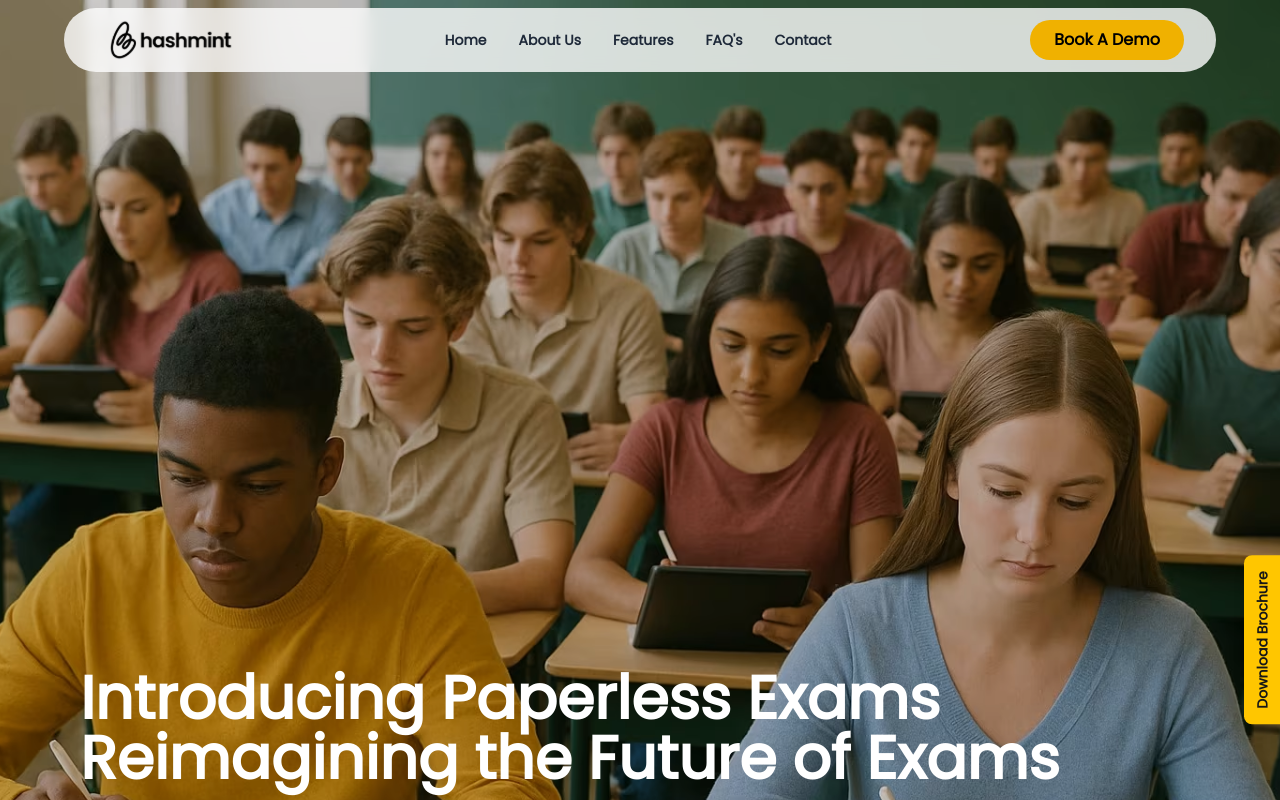
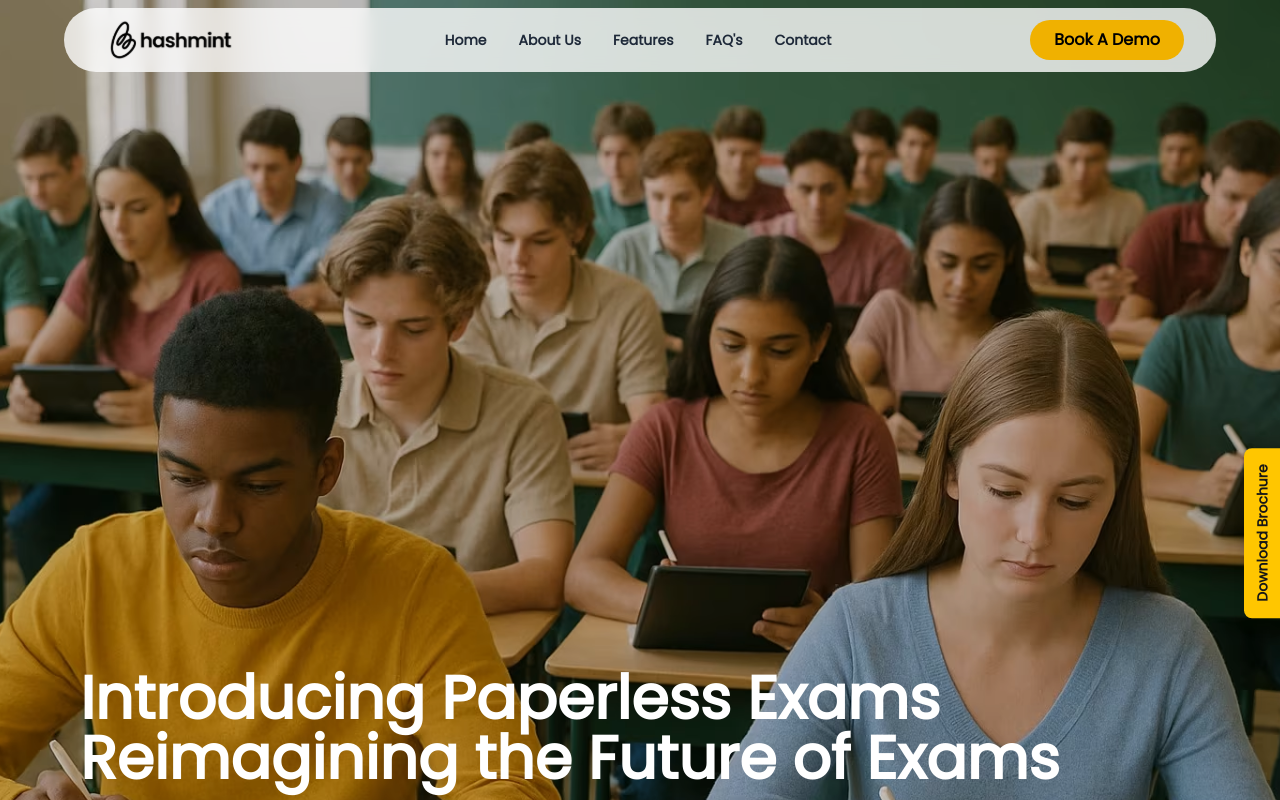
Before and after one commit to TIC-Global-Services/TIC-Hashmint, a Next.js app: page / in a window 1280 px wide. Shown: the top 800 px of the page. Built offline with nearby package versions, Linux system fonts and the light colour scheme.

Commit message:
Brochure btn

```diff
--- a/components/Hero/HeroSection.tsx
+++ b/components/Hero/HeroSection.tsx
@@ -21,7 +21,7 @@ const Hero: React.FC = () => {
       <Link
         href="/Hashmint Exams - Brochure.pdf"
         download
-        className="absolute right-0 top-2/3 -translate-y-1/2 bg-[var(--primary)] text-[var(--foreground)] py-4 px-2 flex flex-col items-center justify-center cursor-pointer rounded-l-lg shadow-lg z-50" // Added z-50 to ensure it's above other content
+        className="fixed right-0 top-2/3 -translate-y-1/2 bg-[var(--primary)] text-[var(--foreground)] py-4 px-2 flex flex-col items-center justify-center cursor-pointer rounded-l-lg shadow-lg z-50" // Added z-50 to ensure it's above other content
       >
         <span className="[writing-mode:vertical-rl] rotate-180 text-sm font-semibold">
           Download Brochure
```
